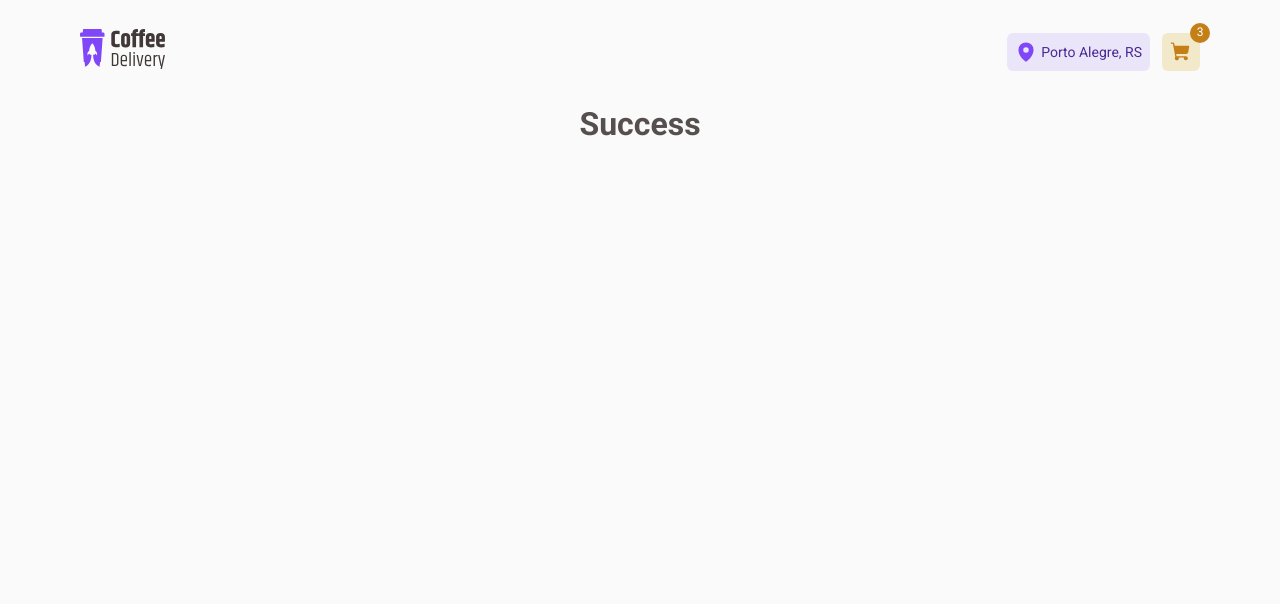
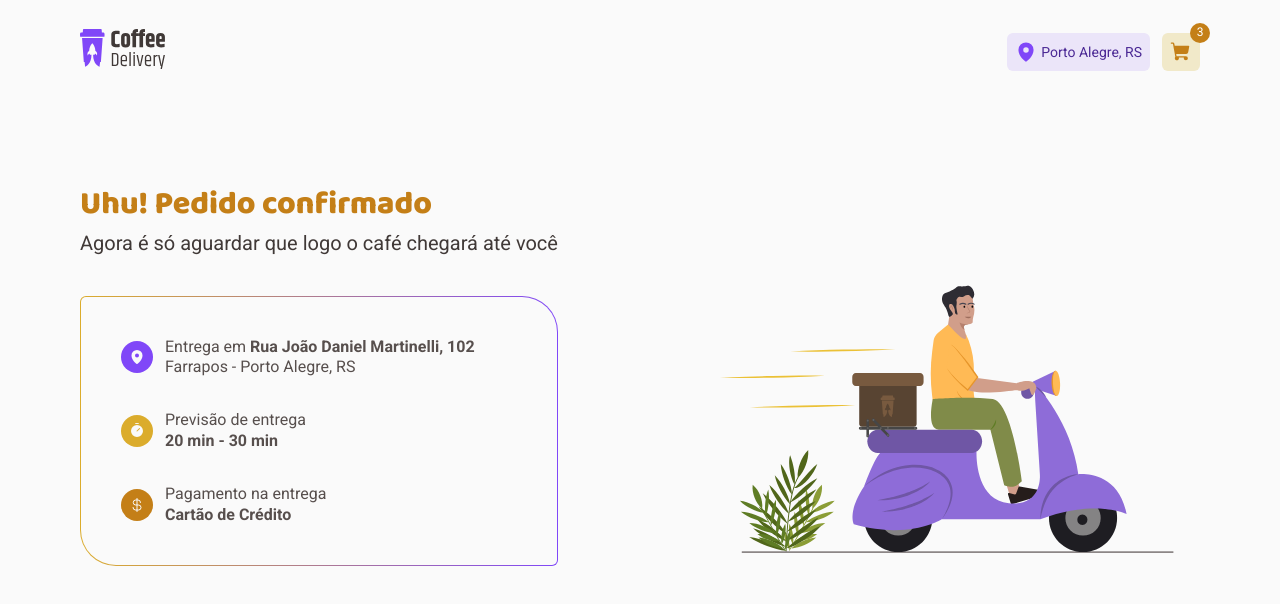
Before and after one commit to joeyanovich/coffee-delivery, a React (Vite) app: page /success in a window 1280 px wide. Shown: the top 604 px of the page. Built offline with nearby package versions, Linux system fonts and the light colour scheme.

Commit message:
feat ✨: completed success page

```diff
--- a/src/components/InputCount/styles.ts
+++ b/src/components/InputCount/styles.ts
@@ -54,35 +54,3 @@ export const AmountQuantity = styled.div`
   justify-content: center;
   width: 1.25rem;
 `
-
-export const RemoveButton = styled.button`
-  display: flex;
-  gap: 0.25rem;
-  align-items: center;
-
-  padding: 0.5rem;
-  border: none;
-  border-radius: 6px;
-  cursor: pointer;
-
-  font-size: 0.75rem;
-  text-transform: uppercase;
-  transition: 0.3s ease-in-out;
-
-  background-color: ${props => props.theme['base-button']};
-
-  svg {
-    transition: 0.3s ease-in-out;
-
-    color: ${props => props.theme['purple']};
-  }
-
-  &:hover {
-    background-color: ${props => props.theme['base-hover']};
-    color: ${props => props.theme['text-subtitle']};
-
-    svg {
-      color: ${props => props.theme['purple-dark']};
-    }
-  }
-`
--- a/src/pages/Checkout/components/SelectedCoffees/ItemCart/index.tsx
+++ b/src/pages/Checkout/components/SelectedCoffees/ItemCart/index.tsx
@@ -1,6 +1,7 @@
 import cafe from '../../../../../../public/americano.png'
-import { ContentContainer, InfoCardNameAndQuantity, ItemCartContainer, Price } from "./styled";
+import { AddAndRemove, ContentContainer, InfoCardNameAndQuantity, ItemCartContainer, Price, RemoveButton } from "./styled";
 import { InputCount } from '../../../../../components/InputCount';
+import { Trash } from 'phosphor-react';
 
 export function ItemCart() {
   return (
@@ -9,7 +10,13 @@ export function ItemCart() {
         <img src={cafe} />
         <InfoCardNameAndQuantity>
           <span>Expresso Tradicional</span>
-          <InputCount size='small' />
+          <AddAndRemove>
+            <InputCount size='small' />
+            <RemoveButton>
+              <Trash size={16} />
+              Remover
+            </RemoveButton>
+          </AddAndRemove>
         </InfoCardNameAndQuantity>
       </ContentContainer>
       <Price>
--- a/src/pages/Checkout/components/SelectedCoffees/ItemCart/styled.ts
+++ b/src/pages/Checkout/components/SelectedCoffees/ItemCart/styled.ts
@@ -32,3 +32,40 @@ export const InfoCardNameAndQuantity = styled.div`
 export const Price = styled.div`
   font-weight: bold;
 `
+
+export const RemoveButton = styled.button`
+  display: flex;
+  gap: 0.25rem;
+  align-items: center;
+
+  padding: 0.5rem;
+  border: none;
+  border-radius: 6px;
+  cursor: pointer;
+
+  font-size: 0.75rem;
+  text-transform: uppercase;
+  transition: 0.3s ease-in-out;
+
+  background-color: ${props => props.theme['base-button']};
+
+  svg {
+    transition: 0.3s ease-in-out;
+
+    color: ${props => props.theme['purple']};
+  }
+
+  &:hover {
+    background-color: ${props => props.theme['base-hover']};
+    color: ${props => props.theme['text-subtitle']};
+
+    svg {
+      color: ${props => props.theme['purple-dark']};
+    }
+  }
+`
+
+export const AddAndRemove = styled.div`
+  display: flex;
+  gap: 0.8rem;
+`
--- /dev/null
+++ b/src/pages/Success/components/OrderConfirmed/components/InfoDelivery/index.tsx
@@ -0,0 +1,30 @@
+import { CurrencyDollar, MapPin, Timer } from "phosphor-react";
+import { DeliveryAddress, DeliveryForecast, InfoDeliveryContainer, PaymentMethod, TextContent } from "./styles";
+
+export function InfoDelivery() {
+  return (
+    <InfoDeliveryContainer>
+      <DeliveryAddress>
+        <MapPin size={16} weight="fill" />
+        <TextContent>
+          <p>Entrega em <span>Rua João Daniel Martinelli, 102</span></p>
+          <p>Farrapos - Porto Alegre, RS</p>
+        </TextContent>
+      </DeliveryAddress>
+      <DeliveryForecast>
+        <Timer size={16} weight="fill" />
+        <TextContent>
+          <p>Previsão de entrega</p>
+          <span>20 min - 30 min</span>
+        </TextContent>
+      </DeliveryForecast>
+      <PaymentMethod>
+        <CurrencyDollar size={16} />
+        <TextContent>
+          <p>Pagamento na entrega</p>
+          <span>Cartão de Crédito</span>
+        </TextContent>
+      </PaymentMethod>
+    </InfoDeliveryContainer>
+  )
+}
--- /dev/null
+++ b/src/pages/Success/components/OrderConfirmed/components/InfoDelivery/styles.ts
@@ -0,0 +1,58 @@
+import styled from "styled-components";
+
+export const InfoDeliveryContainer = styled.div`
+  display: flex;
+  flex-direction: column;
+  gap: 2rem;
+  position: relative;
+
+  padding: 2.5rem;
+
+  border: 1px solid transparent;
+  border-radius: 6px 36px 6px 36px;
+  background: linear-gradient(${props => props.theme['background']}, ${props => props.theme['background']}) padding-box padding-box, linear-gradient(90deg, ${props => props.theme['yellow']}, ${props => props.theme['purple']}) border-box border-box;
+
+  /* border: 1px solid transparent;
+  border-image: linear-gradient(45deg, rgba(219,172,44,1) 0%, rgba(128,71,248,1) 100%);
+  border-image-slice: 1;
+  border-radius: 6px 36px 6px 36px; */
+  `
+const PositionContent = styled.div`
+  display: flex;
+  align-items: center;
+  gap: 0.75rem;
+
+  svg {
+    width: 2rem;
+    height: 2rem;
+    padding: 0.5rem;
+
+    border-radius: 50%;
+
+    color: ${props => props.theme['background']};;
+  }
+
+  span {
+    font-weight: bold;
+  }
+`
+
+export const DeliveryAddress = styled(PositionContent)`
+  svg {
+    background-color: ${props => props.theme['purple']};
+  }
+`
+
+export const DeliveryForecast = styled(PositionContent)`
+  svg {
+    background-color: ${props => props.theme['yellow']};
+  }
+`
+
+export const PaymentMethod = styled(PositionContent)`
+  svg {
+      background-color: ${props => props.theme['yellow-dark']};
+    }
+`
+
+export const TextContent = styled.div``
--- /dev/null
+++ b/src/pages/Success/components/OrderConfirmed/index.tsx
@@ -0,0 +1,14 @@
+import { InfoDelivery } from "./components/InfoDelivery";
+import { OrderConfirmedContainer, OrderTitle } from "./styles";
+
+export function OrderConfirmed() {
+  return (
+    <OrderConfirmedContainer>
+      <OrderTitle>
+        <h1>Uhu! Pedido confirmado</h1>
+        <h2>Agora é só aguardar que logo o café chegará até você</h2>
+      </OrderTitle>
+      <InfoDelivery />
+    </OrderConfirmedContainer>
+  )
+}
--- /dev/null
+++ b/src/pages/Success/components/OrderConfirmed/styles.ts
@@ -0,0 +1,31 @@
+import styled from "styled-components";
+
+export const OrderConfirmedContainer = styled.div`
+  display: flex;
+  flex-direction: column;
+  gap: 2.5rem;
+`
+
+export const OrderTitle = styled.div`
+  display: flex;
+  flex-direction: column;
+  gap: 0.25rem;
+
+  @media (max-width: 63.75rem) {
+    text-align: center;
+  }
+
+  h1 {
+    font-family: 'Baloo 2', sans-serif;
+    font-weight: 800;
+    font-size: 2rem;
+
+    color: ${props => props.theme['yellow-dark']};
+  }
+  h2 {
+    font-size: 1.25rem;
+    font-weight: 400;
+
+    color: ${props => props.theme['base-subtitle']};
+  }
+`
--- a/src/pages/Success/index.tsx
+++ b/src/pages/Success/index.tsx
@@ -1,9 +1,17 @@
-import { SuccessContainer } from "./styles";
+import delivery from '../../../public/img-delivery.svg'
+
+import { OrderConfirmed } from "./components/OrderConfirmed";
+import { LeftSideContainer, RightSideContainer, SuccessContainer } from "./styles";
 
 export function Success() {
   return (
     <SuccessContainer>
-      <h1>Success</h1>
+      <LeftSideContainer>
+        <OrderConfirmed />
+      </LeftSideContainer>
+      <RightSideContainer>
+        <img src={delivery} alt="Imagem de uma pessoa em uma moto para fazer a entrega do pedido" />
+      </RightSideContainer>
     </SuccessContainer>
   )
 }
--- a/src/pages/Success/styles.ts
+++ b/src/pages/Success/styles.ts
@@ -1,3 +1,36 @@
 import styled from "styled-components";
 
-export const SuccessContainer = styled.main``
+export const SuccessContainer = styled.main`
+  display: flex;
+  justify-content: space-between;
+  align-items: flex-end;
+  flex-wrap: wrap;
+
+  margin-top: 5rem;
+  width: 100%;
+
+  @media (max-width: 63.75rem) {
+    justify-content: center;
+  }
+`
+
+export const LeftSideContainer = styled.div`
+
+`
+
+export const RightSideContainer = styled.div`
+  display: flex;
+
+  img {
+    width: 30.75rem;
+  }
+  @media (max-width: 63.75rem) {
+    margin: 2.5rem auto 0;
+  }
+
+  @media (max-width: 32.875rem) {
+    img {
+      width: 20rem;
+    }
+  }
+`
--- a/src/styles/global.ts
+++ b/src/styles/global.ts
@@ -15,7 +15,7 @@ export const GlobalStyles = createGlobalStyle`
 
     -webkit-font-smoothing: antialiased;
 
-    margin-bottom: 1000px;
+    /* margin-bottom: 1000px; */
 
   }
 
```
Also changed, not shown: src/components/InputCount/index.tsx (+2 -6 lines).
